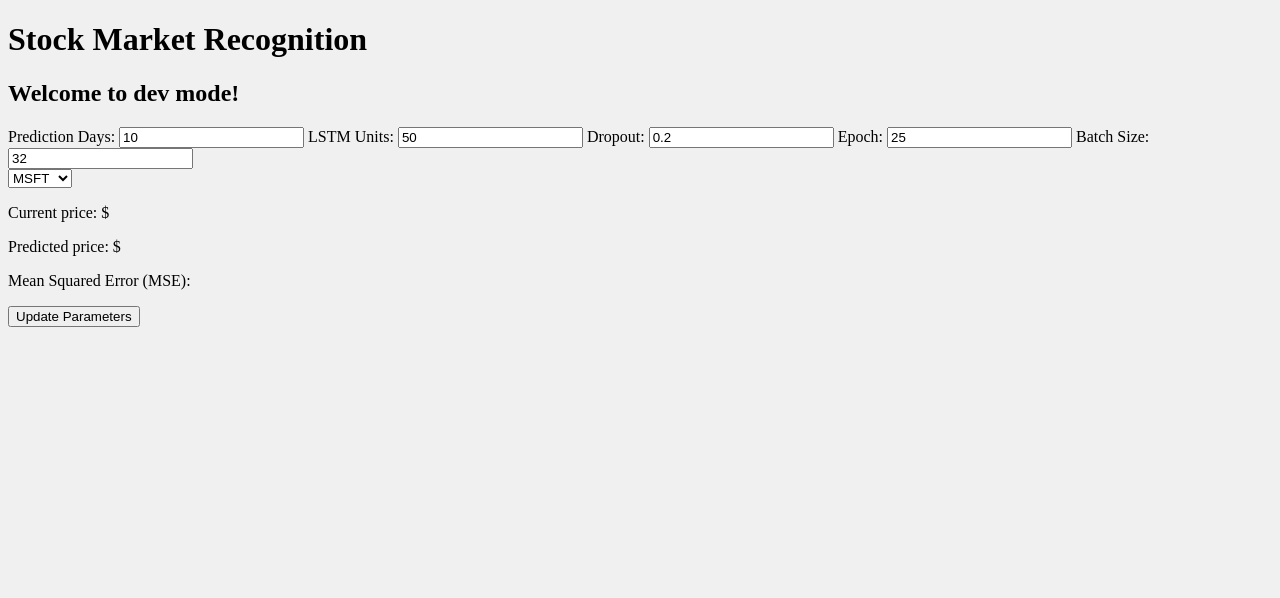
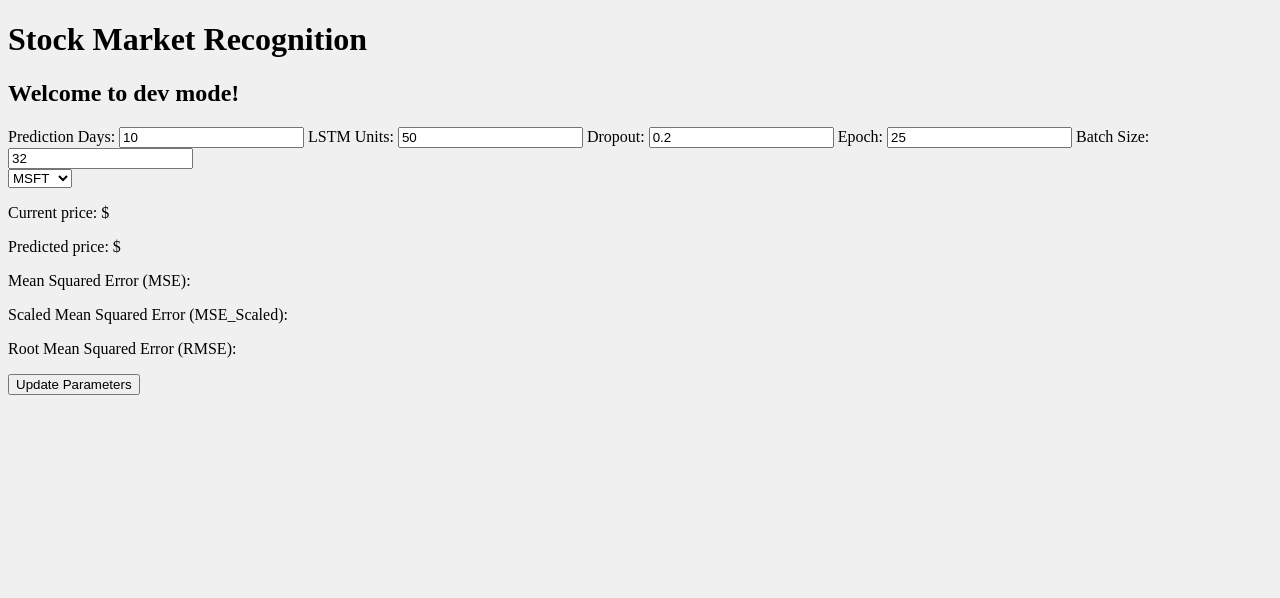
Before and after one commit to LisPrzemyslaw/stock_market_recognition, a Flask app: page /fit_model in a window 1280 px wide. Shown: the top 598 px of the page. Run offline with Flask 3, Linux system fonts and the light colour scheme; parts of the project's set-up code (start-up, migrations or seed data) failed here and were passed over.

Commit message:
add mse, rmse

```diff
--- a/stock_market_recognition/app.py
+++ b/stock_market_recognition/app.py
@@ -30,6 +30,8 @@ current_price = ""
 predicted_price = ""
 recommendation = ""
 mse = ""
+mse_scaled = ""
+rmse = ""
 _TICKER_INFO_INDEX = 0
 _TICKER_HISTORICAL_DATA_INDEX = 1
 
@@ -190,7 +192,7 @@ def user(username: str):
 @app.route("/fit_model", methods=["POST", "GET"])
 def fit_model():
     from stock_market_recognition.stock_predict.lstm_stock_predict import LstmStockPredict
-    global current_stock_ticker, current_price, predicted_price, mse
+    global current_stock_ticker, current_price, predicted_price, mse, mse_scaled, rmse
     if request.method == "POST":
         if request.form.get("update_parameters") == "Update Parameters":
             prediction_days = int(request.form["prediction_days"])
@@ -211,13 +213,18 @@ def fit_model():
             stock_predictor = LstmStockPredict(data, prediction_days, lstm_units, dropout, epoch, batch_size)
             last_days_close_value = data[_TICKER_HISTORICAL_DATA_INDEX]["Close"].values[-prediction_days:]
             predicted_price = round(stock_predictor.predict(last_days_close_value, True), 2)
+            mse = round(stock_predictor.mse, 2)
+            mse_scaled = round(stock_predictor.mse_scaled, 2)
+            rmse = round(stock_predictor.mse ** 0.5, 2)
 
     return render_template(
         "fit_model.html",
         stock_tickers=STOCK_TICKERS,
         current_price=current_price,
         predicted_price=predicted_price,
-        mse=mse)
+        mse=mse,
+        mse_scaled=mse_scaled,
+        rmse=rmse)
 
 
 if __name__ == "__main__":
--- a/stock_market_recognition/stock_predict/lstm_stock_predict.py
+++ b/stock_market_recognition/stock_predict/lstm_stock_predict.py
@@ -1,3 +1,4 @@
+import copy
 import os
 from typing import Optional
 
@@ -48,6 +49,7 @@ class LstmStockPredict(StockPredictInterface):
 
         """mse"""
         self.mse: float | None = None
+        self.mse_scaled: float | None = None
 
     def predict(self, last_days_close_values: np.array, fit_model=False) -> np.array:
         """
@@ -69,9 +71,11 @@ class LstmStockPredict(StockPredictInterface):
 
         scaled_last_days_close_values = self.scaler.fit_transform(last_days_close_values.reshape(-1, 1))
         prediction = self.model.predict(scaled_last_days_close_values)
+        prediction_scaled = copy.deepcopy(prediction)
         prediction = self.scaler.inverse_transform(prediction)
         last_days_close_values_reshaped = last_days_close_values.reshape(-1, 1)
         self.mse = mean_squared_error(last_days_close_values_reshaped, prediction)
+        self.mse_scaled = mean_squared_error(scaled_last_days_close_values, prediction_scaled)
         return prediction[-1][0]
 
     def __scale_data(self) -> None:
--- a/stock_market_recognition/templates/fit_model.html
+++ b/stock_market_recognition/templates/fit_model.html
@@ -42,6 +42,12 @@
     <div class="mse">
         <p>Mean Squared Error (MSE): {{ mse }}</p>
     </div>
+    <div class="mse_scaled">
+        <p>Scaled Mean Squared Error (MSE_Scaled): {{ mse_scaled }}</p>
+    </div>
+        <div class="rmse">
+        <p>Root Mean Squared Error (RMSE): {{ rmse }}</p>
+    </div>
     <input type="submit" value="Update Parameters" name="update_parameters"/>
 </form>
 </body>
```
